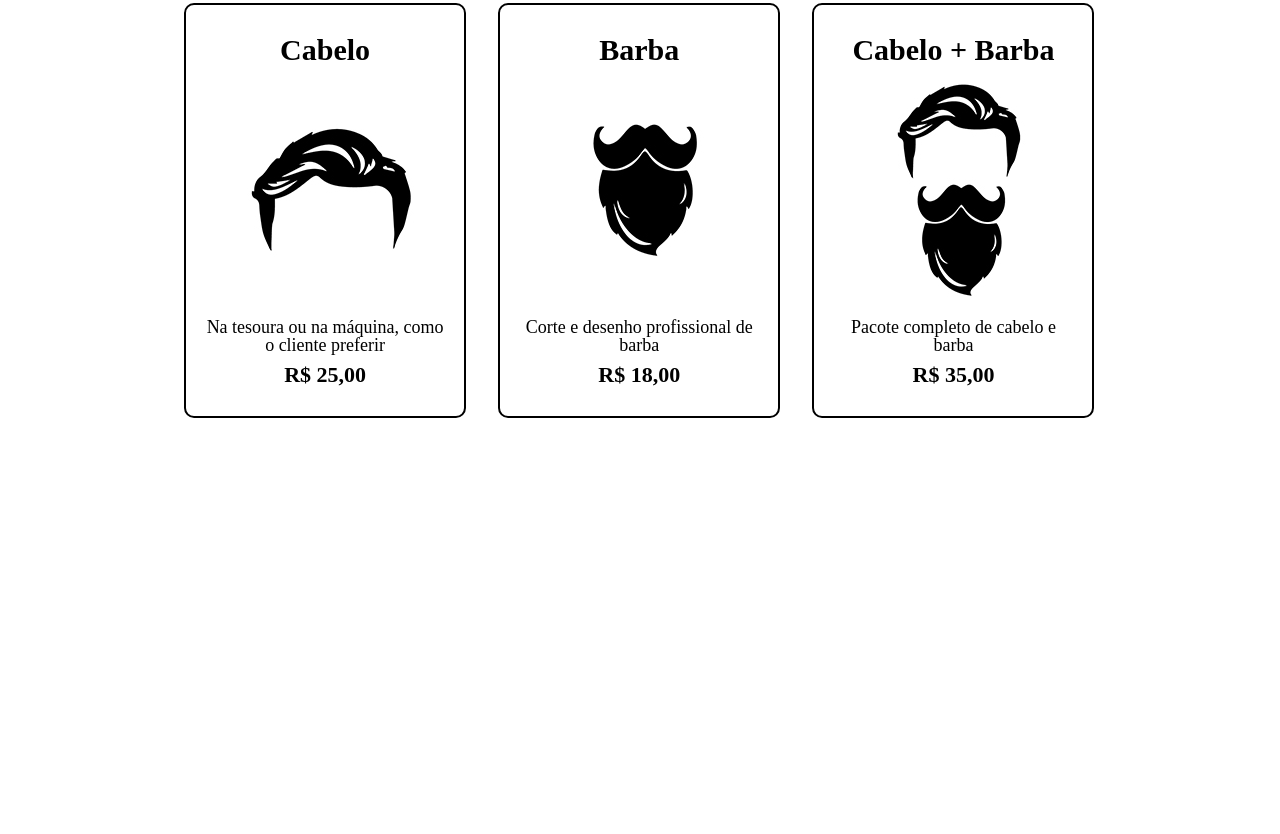
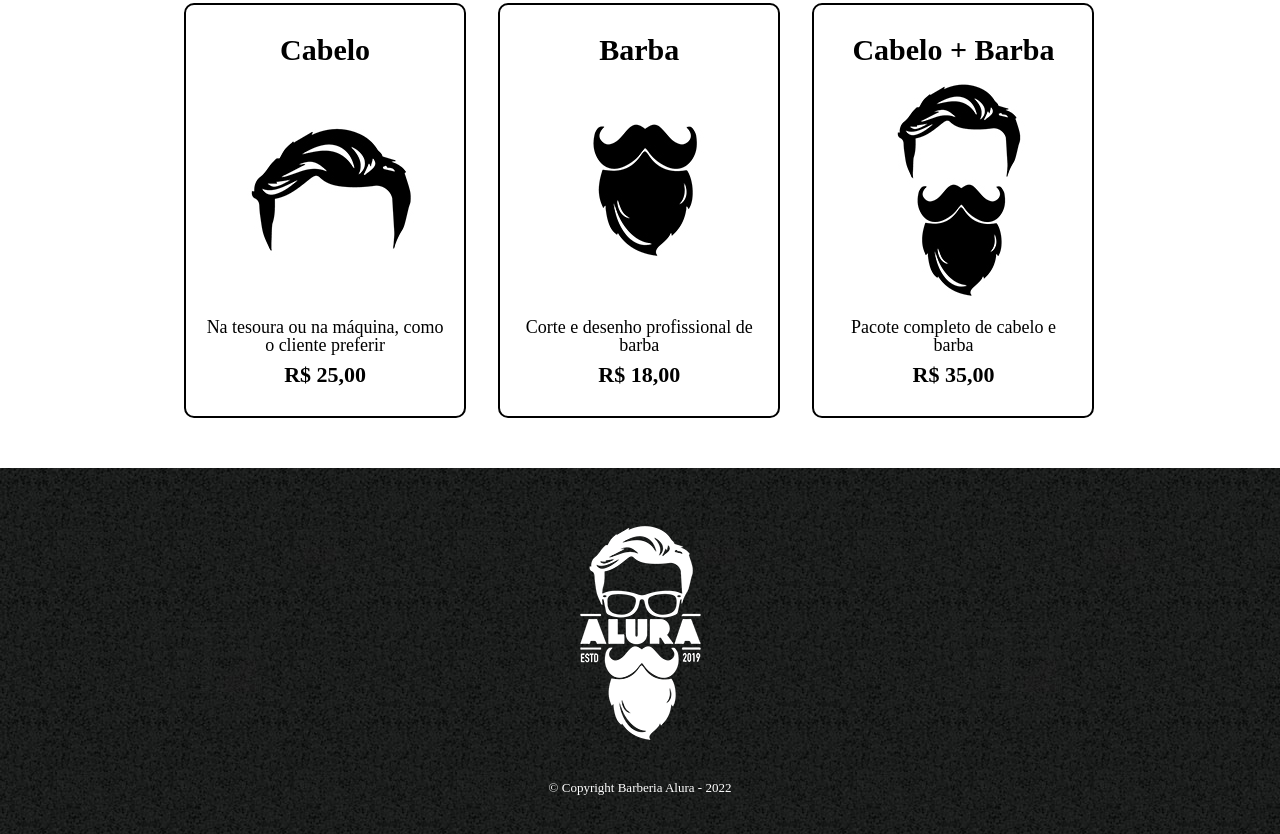
Before and after one commit to Rubendvb/projeto-barberia-alura, a plain HTML site: page produtos.html in a window 1280 px wide. Shown: the part 340-1174 px from the top of the page. Before the commit the page ends 808 px from the top, so only its background shows below. Drawn offline with Linux system fonts and the light colour scheme.

Commit message:
Finalizando projeto

```diff
--- a/produtos.css
+++ b/produtos.css
@@ -78,3 +78,15 @@ nav a:hover {
   font-weight: bold;
   margin-top: 10px;
 }
+
+footer {
+  text-align: center;
+  background: url("imagens/bg.jpg");
+  padding: 40px 0;
+}
+
+.copyright {
+  color: white;
+  font-size: 13px;
+  margin-top: 20px;
+}
--- a/produtos.html
+++ b/produtos.html
@@ -49,5 +49,10 @@
         </li>
       </ul>
     </main>
+
+    <footer>
+      <img src="imagens/logo-branco.png" alt="" />
+      <p class="copyright">&copy; Copyright Barberia Alura - 2022</p>
+    </footer>
   </body>
 </html>
```
Also changed, not shown: 3 other files.
